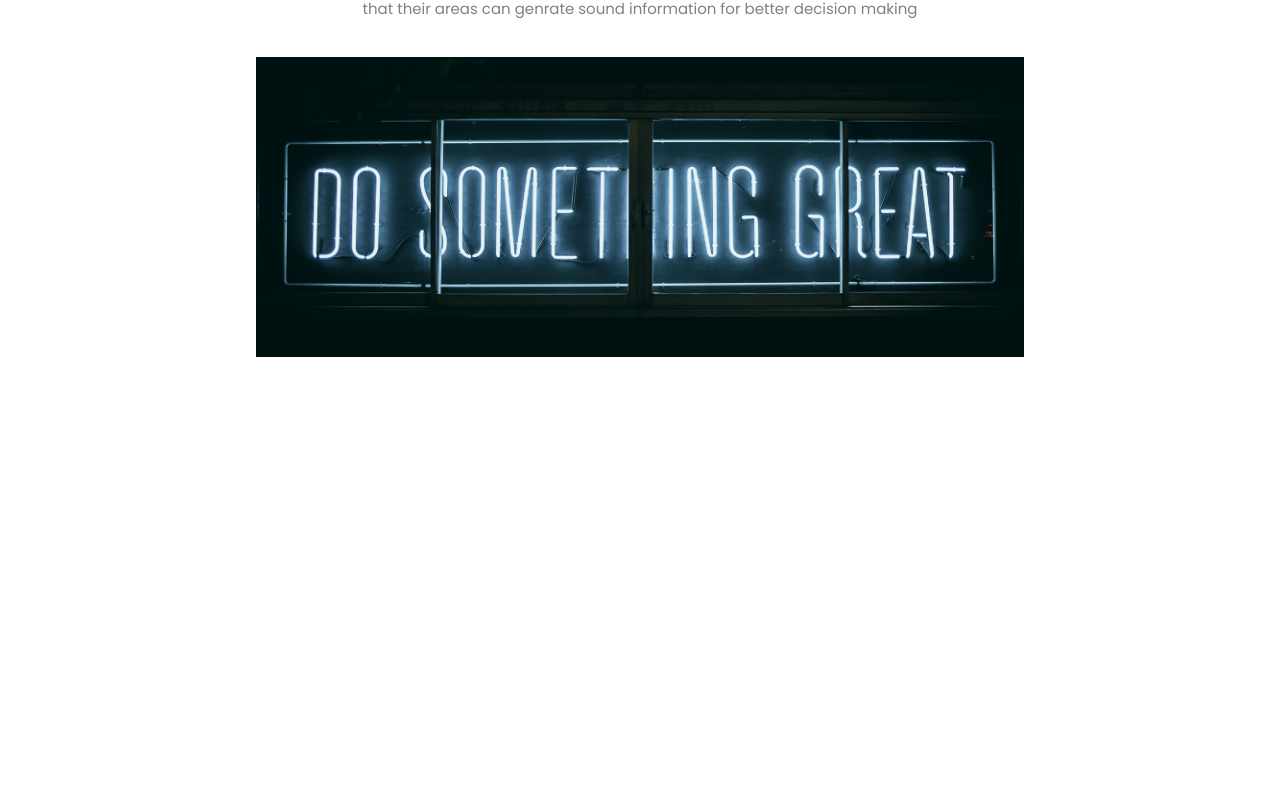
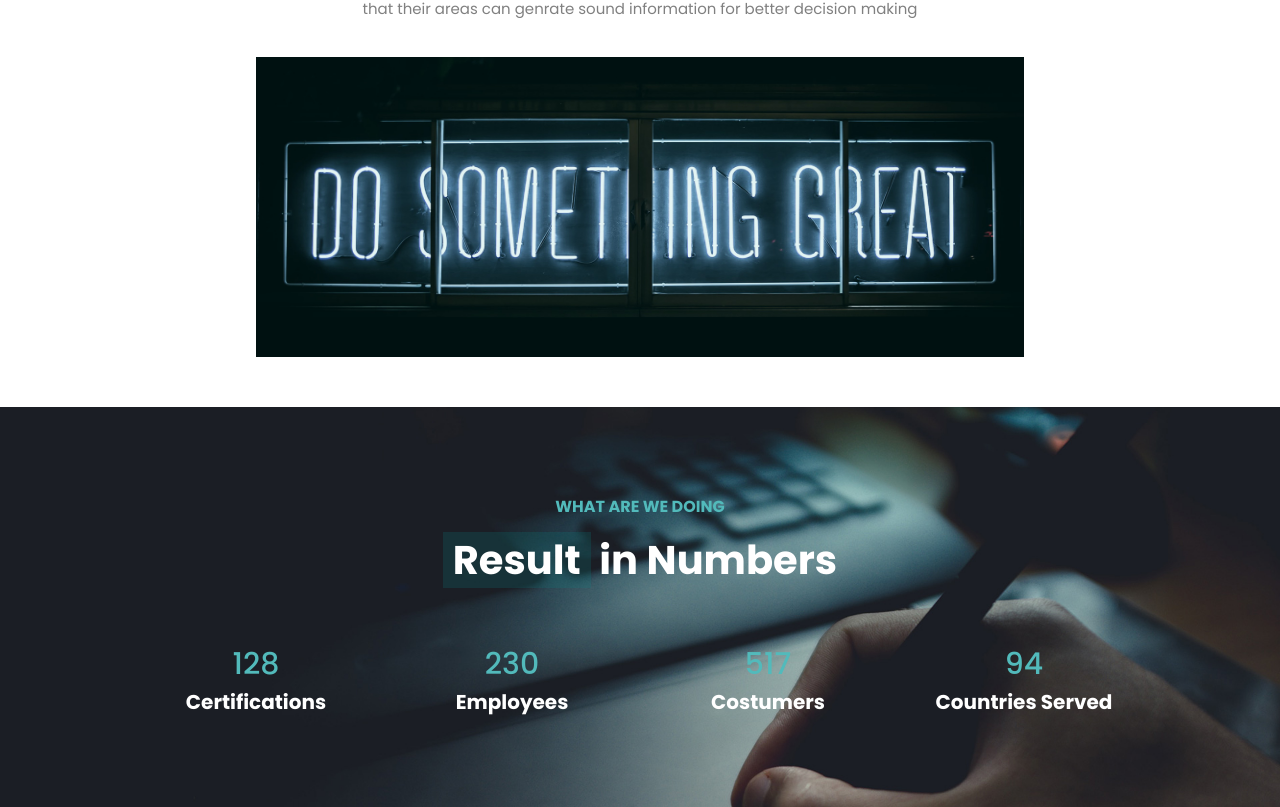
Before and after one commit to LorenzoBernardini88/proj-html-vuejs, a Vue app: page / in a window 1280 px wide. Shown: the part 860-1667 px from the top of the page. Before the commit the page ends 1267 px from the top, so only its background shows below. Built offline with nearby package versions, Linux system fonts and the light colour scheme.

Commit message:
section main numbers

```diff
--- a/src/assets/global.scss
+++ b/src/assets/global.scss
@@ -6,11 +6,6 @@
 body{
     font-size: 20px;
     font-family: 'Poppins', sans-serif;
-}
-h6{
-    text-transform: uppercase;
-    color:#52BABB;
-    font-weight: bold;
 }
 
 .ms_container{
@@ -42,9 +37,18 @@ a.empty_button{
 h1{
     font-weight: bold;
 }
-span.title_evidence{
+h6{
+    text-transform: uppercase;
+    color:#52BABB;
+    font-weight: bold;
+}
+span.title_evidence,
+span.title_evidence2{
     color: #098081;
     background-color: rgba(9, 128, 129,0.2);
     font-weight: bold;
     padding:0 10px ;
 }
+span.title_evidence2{
+    color: #FFFFFF;
+}
--- a/src/components/macro/Main.vue
+++ b/src/components/macro/Main.vue
@@ -1,10 +1,16 @@
 <template>
-<div></div>
+<div>
+    <SecMainNumb/>
+</div>
 </template>
 
 <script>
+import SecMainNumb from '../section/SecMainNumb.vue'
 export default {
-    name: "Main"
+    name: "Main",
+    components:{
+        SecMainNumb
+    }
 }
 </script>
 
--- /dev/null
+++ b/src/components/section/SecMainNumb.vue
@@ -0,0 +1,80 @@
+<template>
+<div class="sec_numbers">
+    <div class="text_cont">
+        <h6>what are we doing</h6>
+        <h1><span class="title_evidence2">Result</span> in Numbers</h1>
+    </div>
+    <div class="ms_container">
+        <div v-for="elemento in dataNumbers" :key="elemento" class="numbers_cont">
+            <div class="number">{{elemento.numb}}</div>
+            <div class="text_number">{{elemento.text}}</div>
+        </div>
+    </div>
+</div>
+</template>
+
+<script>
+export default {
+    name: "SecMainNumb",
+    data(){
+        return{
+            dataNumbers:[
+                {
+                    text: "Certifications",
+                    numb: "128"
+                },
+                {
+                    text: "Employees",
+                    numb: "230"
+                },
+                {
+                    text: "Costumers",
+                    numb: "517"
+                },
+                {
+                    text: "Countries Served",
+                    numb: "94"
+                }
+            ]
+        }
+    }
+}
+</script>
+
+<style lang="scss" scoped>
+@import "../../assets/style/vars.scss";
+.sec_numbers{
+    min-height: 400px;
+    background-image: url("../../assets/bg_img/bg-1.jpg");
+    background-size: cover;
+    text-align: center;
+    display: flex;
+    flex-direction: column;
+    align-items: center;
+    justify-content: center;
+    gap:50px;
+
+    h1{
+        color: #ffffff;
+        margin-top:20px;
+    }
+    .ms_container{
+        display: flex;
+        justify-content: space-around;
+
+        .numbers_cont{
+            width: 20%;
+
+            .number{
+                font-size: 30px;
+                font-weight:500;
+                color: #52BABB;
+            }
+            .text_number{
+                color:#ffffff;
+                font-weight: bold;
+            }
+        }
+    }
+}
+</style>
```
